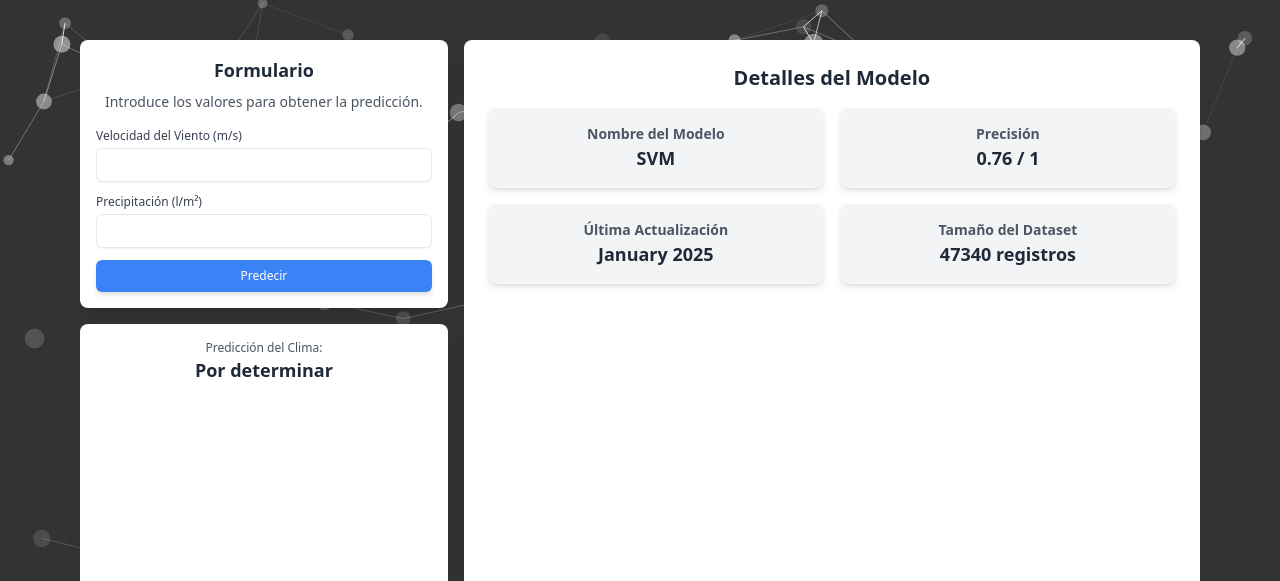
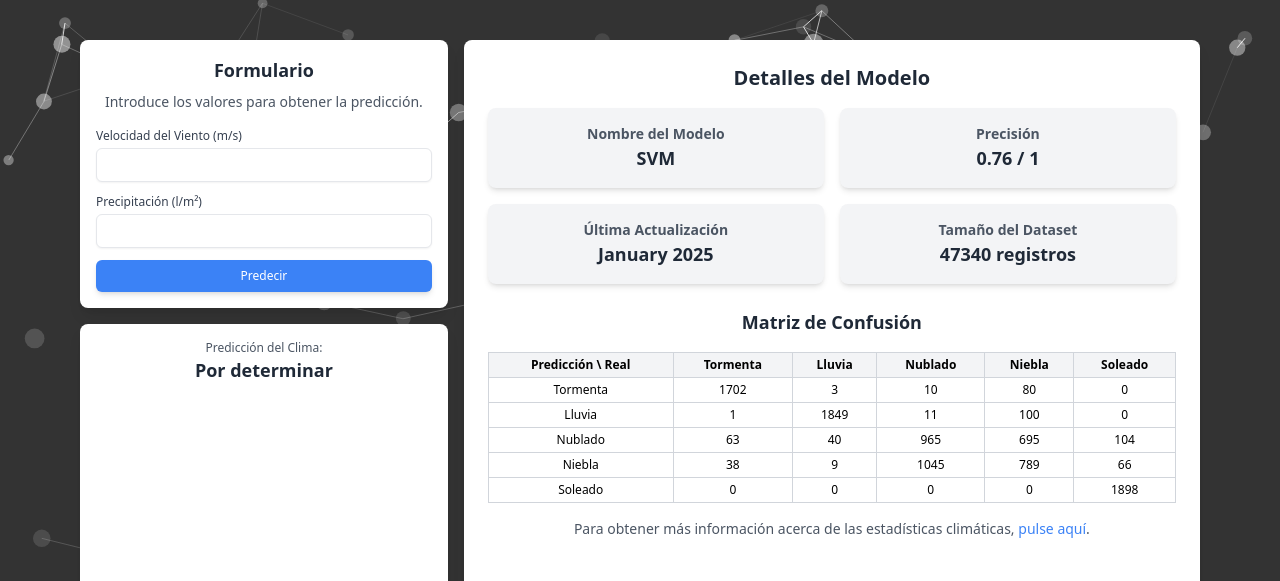
Before and after one commit to SJRobayo/Predicci-n-meteorol-gica, a Django app: page / in a window 1280 px wide. Shown: the top 581 px of the page. Run offline with Django 5.2, Linux system fonts and the light colour scheme; parts of the project's set-up code (start-up, migrations or seed data) failed here and were passed over; some libraries are stand-ins or nearby versions.

Commit message:
add confusion matrix

```diff
--- a/djangoProject/settings.py
+++ b/djangoProject/settings.py
@@ -25,7 +25,7 @@ SECRET_KEY = 'django-insecure-oaqy_u$=)h(k@!y*slcsu9(*a1ff7xv*vy_c!z1&bdakr4c0dv
 # SECURITY WARNING: don't run with debug turned on in production!
 DEBUG = True
 
-ALLOWED_HOSTS = ['prediccion-meteorologica.onrender.com']
+ALLOWED_HOSTS = ['prediccion-meteorologica.onrender.com', '127.0.0.1']
 
 
 # Application definition
--- a/proyecto3/templates/base.html
+++ b/proyecto3/templates/base.html
@@ -65,6 +65,28 @@
                     <div class="text-lg font-bold text-gray-800">{{ prediction }}</div>
                 </div>
 
+                <!-- Mensaje basado en la predicción -->
+                <div class="text-center mb-4">
+                    {% if prediction == "Tormenta" %}
+                        <p class="text-sm font-medium text-red-600">¡Cuidado! Se esperan tormentas intensas. Mantente
+                            seguro.</p>
+                    {% elif prediction == "Lluvia" %}
+                        <p class="text-sm font-medium text-blue-600">Lleva un paraguas, hay alta probabilidad de
+                            lluvia.</p>
+                    {% elif prediction == "Nublado" %}
+                        <p class="text-sm font-medium text-gray-600">El día estará nublado, ideal para quedarse en
+                            casa.</p>
+                    {% elif prediction == "Niebla" %}
+                        <p class="text-sm font-medium text-gray-600">Precaución al conducir, la niebla puede dificultar
+                            la visibilidad.</p>
+                    {% elif prediction == "Soleado" %}
+                        <p class="text-sm font-medium text-yellow-600">Un día soleado perfecto para salir al aire
+                            libre.</p>
+                    {% else %}
+                        <p class="text-sm font-medium text-gray-600">El clima no pudo ser determinado.</p>
+                    {% endif %}
+                </div>
+
                 <div class="rounded-lg overflow-hidden shadow-lg h-40 w-full bg-gray-100 flex items-center justify-center">
                     <img src="{{ image_url }}" alt="Imagen del Clima" class="h-full w-full object-cover">
                 </div>
@@ -75,7 +97,8 @@
                 </div>
 
                 <div class="rounded-lg overflow-hidden shadow-lg h-40 w-full bg-gray-100 flex items-center justify-center">
-                    <img src="https://media.tenor.com/Rz44DhwBh_gAAAAi/smw-block.gif" alt="Imagen del Clima" class="h-full w-full object-cover">
+                    <img src="https://media.tenor.com/Rz44DhwBh_gAAAAi/smw-block.gif" alt="Imagen del Clima"
+                         class="h-full w-full object-cover">
                 </div>
             {% endif %}
         </div>
@@ -86,15 +109,12 @@
     <div class="bg-white rounded-lg shadow-lg p-6 w-2/3 h-full ml-4">
         <h2 class="text-xl font-bold text-gray-800 text-center mb-4">Detalles del Modelo</h2>
 
-        <!-- Grid de Detalles -->
         <div class="grid grid-cols-2 gap-4">
-            <!-- Caja: Nombre del Modelo -->
             <div class="bg-gray-100 p-4 rounded-lg shadow-md flex flex-col items-center justify-center">
                 <span class="text-sm font-semibold text-gray-600">Nombre del Modelo</span>
                 <span class="text-lg font-bold text-gray-800">SVM </span>
             </div>
 
-            <!-- Caja: Precisión -->
             <div class="bg-gray-100 p-4 rounded-lg shadow-md flex flex-col items-center justify-center">
                 <span class="text-sm font-semibold text-gray-600">Precisión</span>
                 <span class="text-lg font-bold text-gray-800">
@@ -118,7 +138,6 @@
             </span>
             </div>
 
-            <!-- Caja: Tamaño del Dataset -->
             <div class="bg-gray-100 p-4 rounded-lg shadow-md flex flex-col items-center justify-center">
                 <span class="text-sm font-semibold text-gray-600">Tamaño del Dataset</span>
                 <span class="text-lg font-bold text-gray-800">
@@ -130,6 +149,48 @@
             </span>
             </div>
         </div>
+
+        <div class="mt-6">
+            <h3 class="text-lg font-bold text-gray-800 text-center mb-4">Matriz de Confusión</h3>
+            <table class="table-auto w-full text-xs border-collapse border border-gray-300 confusion-matrix">
+                <thead>
+                <tr class="bg-gray-100">
+                    <th class="border border-gray-300 px-2 py-1">Predicción \ Real</th>
+                    <th class="border border-gray-300 px-2 py-1">Tormenta</th>
+                    <th class="border border-gray-300 px-2 py-1">Lluvia</th>
+                    <th class="border border-gray-300 px-2 py-1">Nublado</th>
+                    <th class="border border-gray-300 px-2 py-1">Niebla</th>
+                    <th class="border border-gray-300 px-2 py-1">Soleado</th>
+                </tr>
+                </thead>
+                <tbody>
+                {% for row in confusion_matrix %}
+                    <tr>
+                        <td class="border border-gray-300 px-2 py-1 text-center">
+                            {% if forloop.counter == 1 %}Tormenta
+                            {% elif forloop.counter == 2 %}Lluvia
+                            {% elif forloop.counter == 3 %}Nublado
+                            {% elif forloop.counter == 4 %}Niebla
+                            {% elif forloop.counter == 5 %}Soleado
+                            {% else %}Desconocido{% endif %}
+                        </td>
+                        {% for cell in row %}
+                            <td class="border border-gray-300 px-2 py-1 text-center">{{ cell }}</td>
+                        {% endfor %}
+                    </tr>
+                {% endfor %}
+                </tbody>
+            </table>
+        </div>
+
+        <div class="text-center mt-4">
+            <p class="text-sm text-gray-600">
+                Para obtener más información acerca de las estadísticas climáticas,
+                <a href="/estadisticas-climaticas" class="text-blue-500 hover:underline">pulse aquí</a>.
+            </p>
+        </div>
+
+
     </div>
 
 </div>
--- a/proyecto3/views.py
+++ b/proyecto3/views.py
@@ -35,7 +35,7 @@ def predict_view(request):
             model_info = json.load(stats_file)
     else:
         model_info = {
-            "name": "SVC (Suppor Vector Machine)",
+            "name": "SVC (Support Vector Machine)",
             "accuracy": "No disponible",
             "classification_report": {},
             "confusion_matrix": [],
@@ -66,10 +66,14 @@ def predict_view(request):
     else:
         form = PredictionForm()
 
+    weather_descriptions = [weather_map[i]["description"] for i in sorted(weather_map.keys())]
+
     return render(request, 'base.html', {
         'form': form,
         'prediction': weather_description,
         'image_url': image_url,
         'error': error,
-        'model_info': model_info
+        'model_info': model_info,
+        'confusion_matrix': model_info.get('confusion_matrix', []),
+        'weather_descriptions': weather_descriptions  # Pasar las descripciones al contexto
     })
```
Lines whose indentation alone changed are shown as unchanged.
